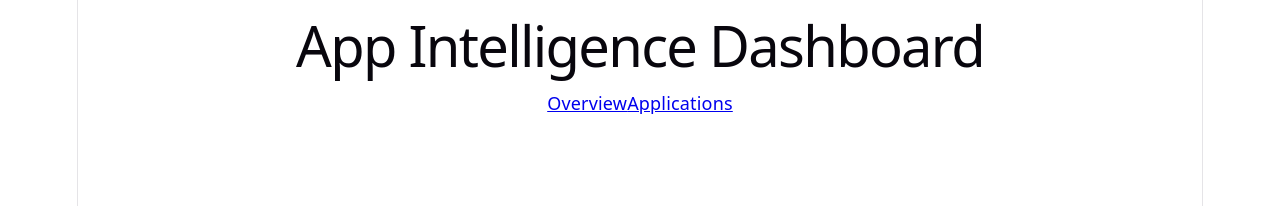
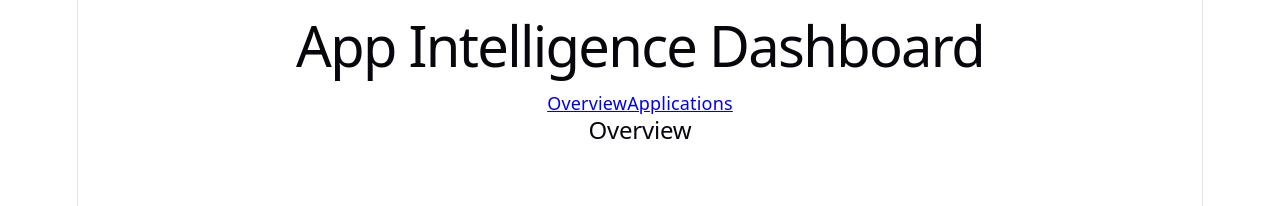
Before and after one commit to CodeKrakken/app-intelligence-dashboard, a React (Vite) app: page / in a window 1280 px wide. Shown: the top 206 px of the page. Built offline with nearby package versions, Linux system fonts and the light colour scheme.

Commit message:
Add heading to main section

```diff
--- a/src/App.tsx
+++ b/src/App.tsx
@@ -10,7 +10,9 @@ function App() {
         </nav>
       </header>
 
-      <main />
+      <main>
+        <h2>Overview</h2>
+      </main>
     </>
   );
 }
```
Also changed, not shown: 1 other file (tests, documents, lock files or other folders).
